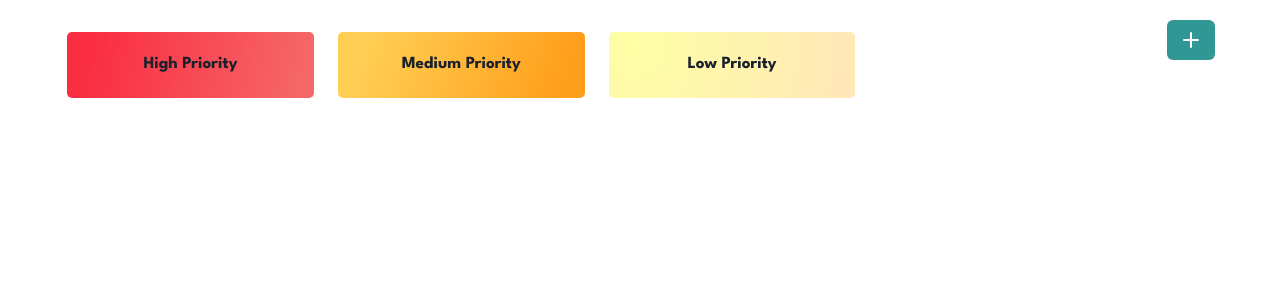
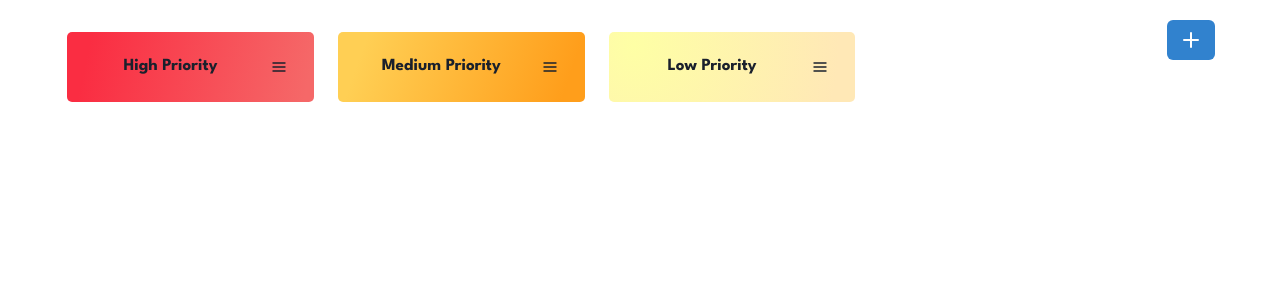
Before and after one commit to cnestordev/taks-manager, a React (Vite) app: page / in a window 1280 px wide. Shown: the top 300 px of the page. Built offline with nearby package versions, Linux system fonts and the light colour scheme.

Commit message:
add expand and collapse all column tasks

```diff
--- a/src/App.css
+++ b/src/App.css
@@ -19,3 +19,10 @@
   font-style: italic;
   font-weight: 400;
 }
+
+.modal-delete-message {
+  color: #e12020;
+  text-align: left;
+  font-weight: 400;
+  font-size: 16px;
+}
--- a/src/App.jsx
+++ b/src/App.jsx
@@ -24,6 +24,7 @@ import {
   Input,
   Select,
 } from "@chakra-ui/react";
+import { WarningIcon } from "@chakra-ui/icons";
 
 const App = () => {
   const items = JSON.parse(localStorage.getItem("tasks")) || [];
@@ -147,6 +148,18 @@ const App = () => {
     setTasks(updatedTasks);
   };
 
+  const toggleTaskExpansion = (priority, boolean) => {
+    if (["High", "Medium", "Low"].includes(priority)) {
+      setTasks(
+        tasks.map((task) =>
+          task.priority === priority && task.isExpanded !== boolean
+            ? { ...task, isExpanded: boolean }
+            : task
+        )
+      );
+    }
+  };
+
   useEffect(() => {
     localStorage.setItem("tasks", JSON.stringify(tasks));
     setTitle("");
@@ -161,18 +174,19 @@ const App = () => {
         isOpen={isOpen}
         leastDestructiveRef={cancelRef}
         onClose={onClose}
+        size="xl"
       >
         <AlertDialogOverlay>
           <AlertDialogContent>
             <AlertDialogHeader fontSize="lg" fontWeight="bold">
-              Delete Task
+              <WarningIcon /> Delete Task
+            </AlertDialogHeader>
+
+            <AlertDialogBody>
+              <p className="modal-delete-message">Are you sure you want to delete this task?</p>
               <p className="modal-task-title">
                 {selectedTask && selectedTask.title}
               </p>
-            </AlertDialogHeader>
-
-            <AlertDialogBody>
-              Are you sure you want to delete this task?
             </AlertDialogBody>
 
             <AlertDialogFooter>
@@ -249,6 +263,7 @@ const App = () => {
             toggleExpand={toggleExpand}
             deleteTask={deleteTask}
             editTask={editTask}
+            toggleTaskExpansion={toggleTaskExpansion}
             priority="High"
             tasks={tasks.filter((task) => task.priority === "High")}
             id="High"
@@ -257,6 +272,7 @@ const App = () => {
             toggleExpand={toggleExpand}
             deleteTask={deleteTask}
             editTask={editTask}
+            toggleTaskExpansion={toggleTaskExpansion}
             priority="Medium"
             tasks={tasks.filter((task) => task.priority === "Medium")}
             id="Medium"
@@ -265,6 +281,7 @@ const App = () => {
             toggleExpand={toggleExpand}
             deleteTask={deleteTask}
             editTask={editTask}
+            toggleTaskExpansion={toggleTaskExpansion}
             priority="Low"
             tasks={tasks.filter((task) => task.priority === "Low")}
             id="Low"
--- a/src/components/FormContainer.jsx
+++ b/src/components/FormContainer.jsx
@@ -35,7 +35,7 @@ const FormContainer = ({
 
   return (
     <div className="form-container">
-      <Button ref={btnRef} colorScheme="teal" onClick={onOpen}>
+      <Button variant="solid" ref={btnRef} colorScheme="blue" onClick={onOpen}>
         <AddIcon />
       </Button>
       <Drawer
--- a/src/components/PriorityColumn.css
+++ b/src/components/PriorityColumn.css
@@ -6,7 +6,7 @@
 
 .header {
     display: flex;
-    justify-content: center;
+    justify-content: space-between;
     margin-bottom: 15px;
     padding: 15px;
     border-radius: 5px;
--- a/src/components/PriorityColumn.jsx
+++ b/src/components/PriorityColumn.jsx
@@ -1,8 +1,18 @@
+import { IconButton, Menu, MenuButton, MenuItem, MenuList } from "@chakra-ui/react";
 import "./PriorityColumn.css";
 import TaskCard from "./TaskCard";
 import { Droppable } from "@hello-pangea/dnd";
+import { AddIcon, ChevronDownIcon, ChevronUpIcon, HamburgerIcon } from "@chakra-ui/icons";
 
-const PriorityColumn = ({ priority, tasks, deleteTask, editTask, toggleExpand, id }) => (
+const PriorityColumn = ({
+  priority,
+  tasks,
+  deleteTask,
+  editTask,
+  toggleTaskExpansion,
+  toggleExpand,
+  id,
+}) => (
   <Droppable droppableId={id}>
     {(provided) => (
       <div
@@ -11,9 +21,24 @@ const PriorityColumn = ({ priority, tasks, deleteTask, editTask, toggleExpand, i
         {...provided.droppableProps}
       >
         <div className={`header header-${priority.toLowerCase()}`}>
-          <h1 className="title">
-            {priority} Priority
-          </h1>
+          <div></div>
+          <h1 className="title">{priority} Priority</h1>
+          <Menu>
+            <MenuButton
+              as={IconButton}
+              aria-label="Options"
+              icon={<HamburgerIcon />}
+              variant=""
+            />
+            <MenuList>
+              <MenuItem onClick={() => toggleTaskExpansion(priority, true)} icon={<ChevronUpIcon />} >
+                Expand All
+              </MenuItem>
+              <MenuItem onClick={() => toggleTaskExpansion(priority, false)} icon={<ChevronDownIcon />} >
+                Collapse All
+              </MenuItem>
+            </MenuList>
+          </Menu>
         </div>
         <div>
           {tasks &&
--- a/src/components/TaskCard.css
+++ b/src/components/TaskCard.css
@@ -57,19 +57,25 @@ p {
 }
 
 .delete-btn {
-  background-color: #ffc3c3;
-  color: #9b5656;
+  border:1px solid #ff9b9b;
+  color: #ff9b9b;
+  transition: 300ms;
 }
 
 .delete-btn:hover {
   background-color: #ff9a9a;
+  color: #fff;
+  transition: 300ms;
 }
 
 .edit-btn {
-  background-color: #d7d7d7;
+  border: 1px solid #d7d7d7;
   color: #676767;
+  transition: 300ms;
 }
 
 .edit-btn:hover {
   background-color: #bfbfbf;
+  color: #fff;
+  transition: 300ms;
 }
--- a/src/components/TaskCard.jsx
+++ b/src/components/TaskCard.jsx
@@ -46,7 +46,7 @@ const TaskCard = ({ task, deleteTask, editTask, index, toggleExpand }) => {
                 <Box as="p" textAlign="center" fontSize="15px" mb={2}>
                   {task.description}
                 </Box>
-                <Flex gap="10px" justifyContent="center" marginTop="4">
+                <Flex gap="30px" justifyContent="center" marginTop="4">
                   <button
                     aria-label="Delete Task"
                     size="sm"
```
